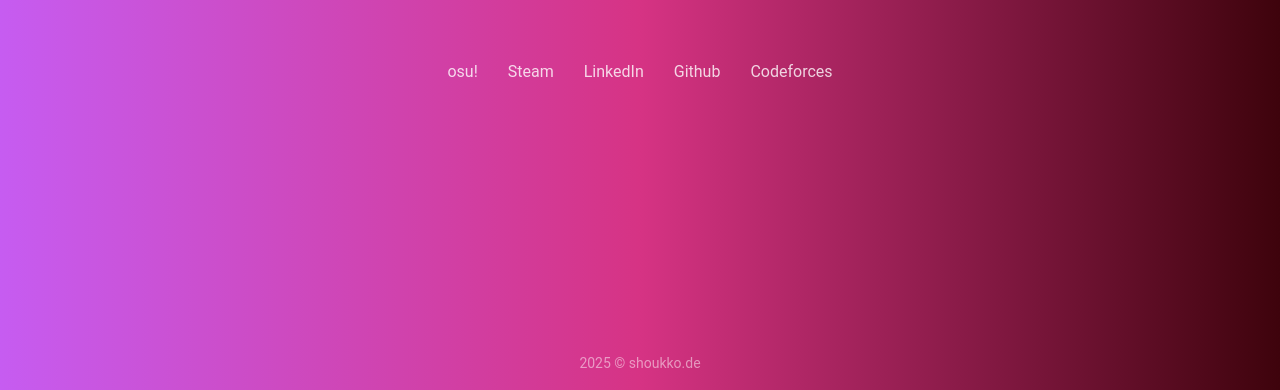
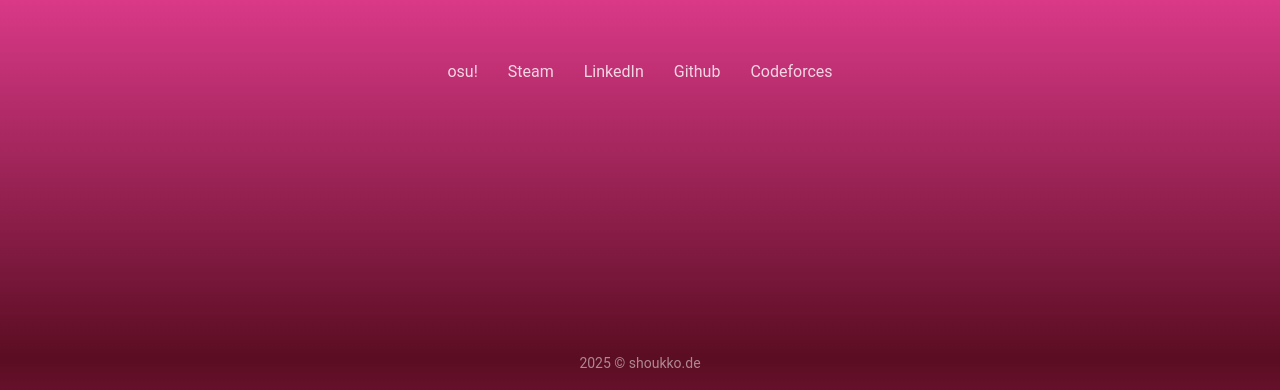
Before and after one commit to Shoukox/SiteVisitCard, a plain HTML site: page index.html in a window 1280 px wide. Shown: the part 441-831 px from the top of the page. Drawn offline with Linux system fonts and the light colour scheme.

Commit message:
Change background gradient

```diff
--- a/css/style.css
+++ b/css/style.css
@@ -6,7 +6,7 @@
 }
 
 body {
-    background: linear-gradient(90deg, #c65cf1, #d63384, #3e030c);
+    background: linear-gradient(0deg, #3e030c -10%, #e83e93 50%, #3e030c 110%);
     background-attachment: fixed;
     color: #fff;
     font-family: 'Roboto', sans-serif;
```
